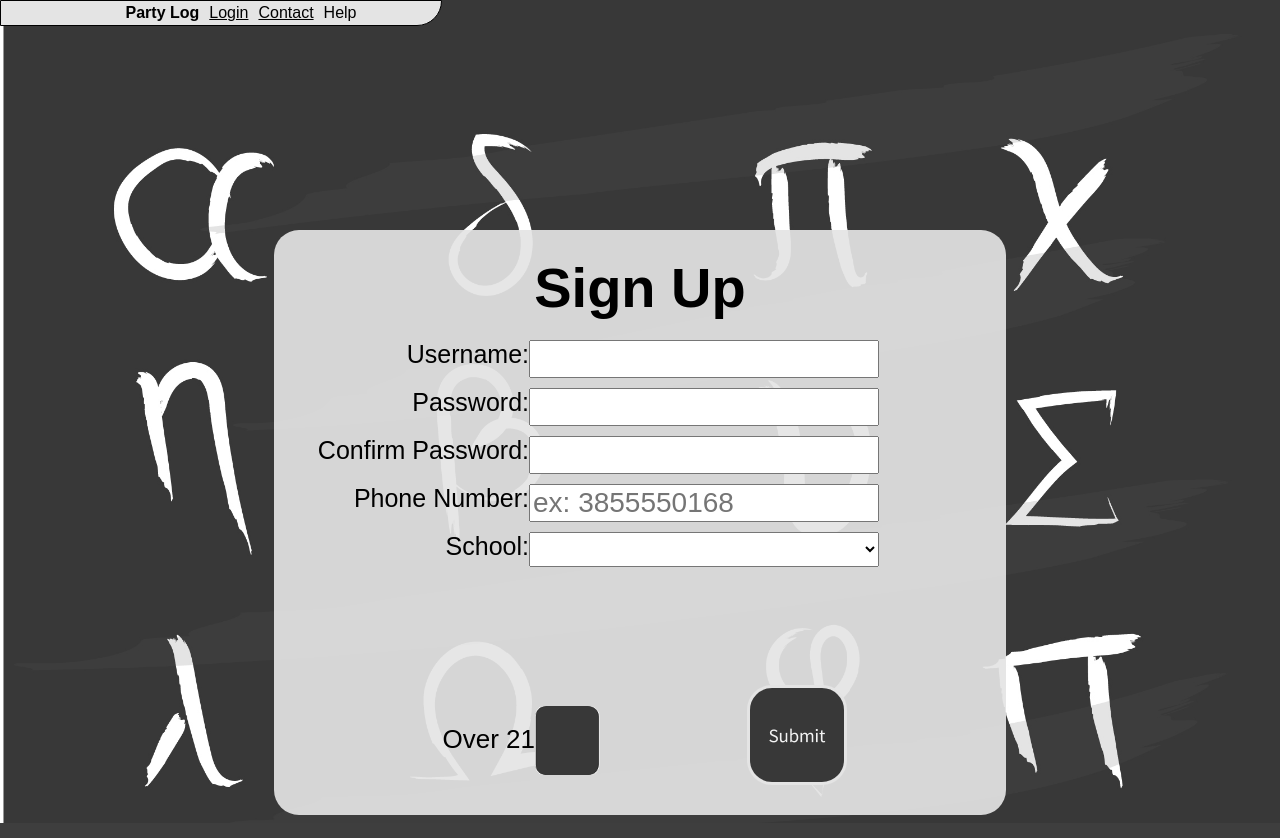
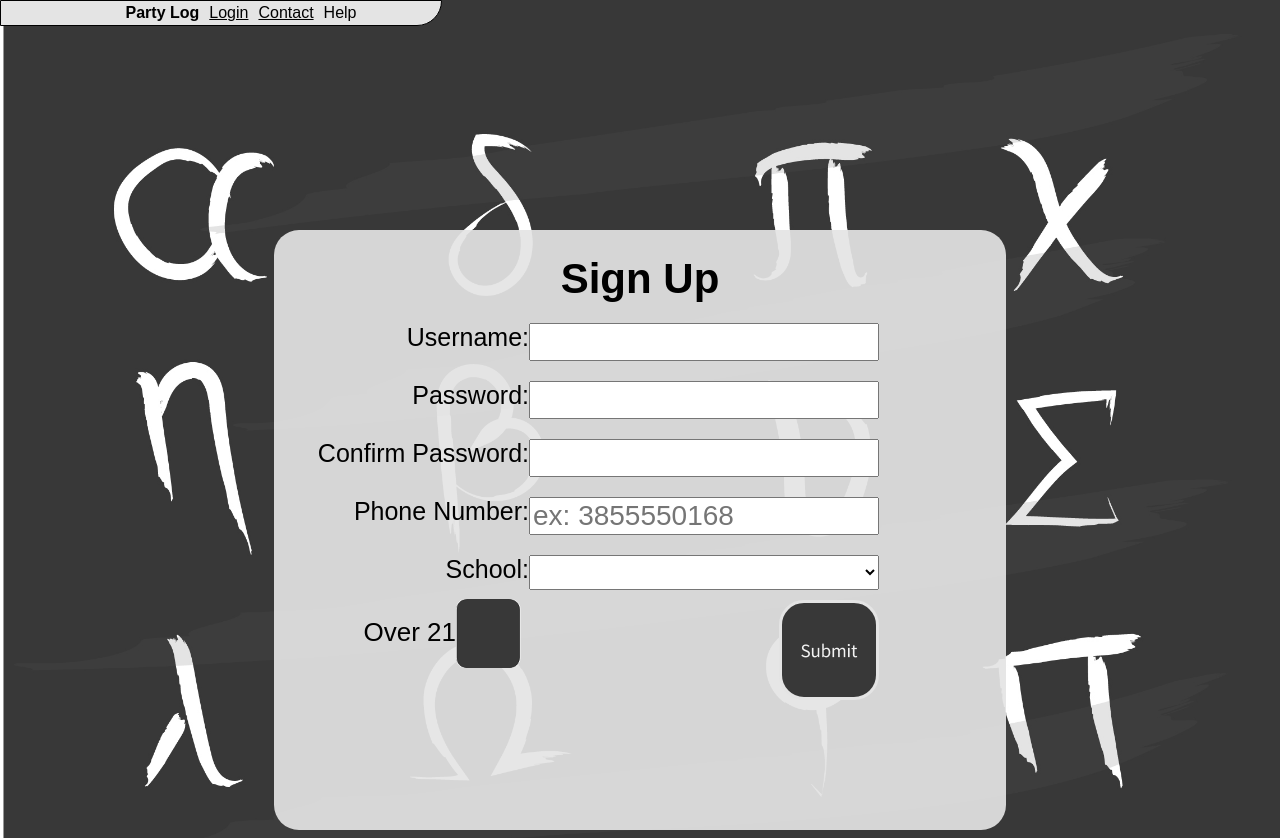
Before and after one commit to carsonhynes/partylog-websys, a PHP site: page /register.php in a window 1280 px wide. Run offline with PHP 8.4, Linux system fonts and the light colour scheme; style sheets or scripts are compiled from the project's sources; some libraries are stand-ins or nearby versions.

Commit message:
fixed the button placement, stopped referencing index.css, buttons move down when the frat field shows

```diff
--- a/register.php
+++ b/register.php
@@ -155,7 +155,6 @@ catch (Exception $e) {
 		<title>Party Log - Register</title>
 		<link rel="shortcut icon" href="resources/media/PL.ico">
 		<link rel="stylesheet" type="text/css" href="resources/css/pikaday.css">
-		<link rel="stylesheet" type="text/css" href="resources/css/index.css">
 		<link rel="stylesheet" type="text/css" href="resources/css/register.css">
 		<link rel="stylesheet" href="//code.jquery.com/ui/1.11.4/themes/smoothness/jquery-ui.css">
 		<link rel="stylesheet" type="text/css" href="resources/css/page.css">
@@ -175,51 +174,51 @@ catch (Exception $e) {
 
 	<form action="register.php" method="post" onsubmit="return validate_register(this);">
 
-		<div id="wrapper">
+		<section id="wrapper">
 			<h1 class="center-text">Sign Up</h1>
 			<?php if (isset($msg)) echo "<p class=\"err-msg\">Error: $msg</p>"; $msg= NULL; ?>
-	    <div class="ui-widget">
+	    <section class="ui-widget">
 	        <label for="name">Username:</label>
 	        <input name="username" id="name" class="skipEnter"/>
-	    </div>
+	    </section>
 
-			<div class="ui-widget">
+			<section class="ui-widget">
 					<label for="password">Password:</label>
 					<input type="password" name="password" id="password" class="skipEnter"/>
-			</div>
+			</section>
 
-			<div class="ui-widget">
+			<section class="ui-widget">
 	        <label for="passwordConfirm">Confirm Password:</label>
 	        <input type="password" name="passwordConfirm" id="passwordConfirm" class="skipEnter"/>
-	    </div>
+	    </section>
 
-		<div class="ui-widget">
+		<section class="ui-widget">
 			<label for="phoneNumber">Phone Number:</label>
 			<input type="text" name="phoneNumber" id="phoneNumber" placeholder="ex: 3855550168" required pattern="^\D?(\d{3})\D?\D?(\d{3})\D?(\d{4})$"/>
-		</div>
+		</section>
 
-		<div class="ui-widget">
+		<section class="ui-widget">
 			<label for="school">School:</label>
 			<select name="school" id="school">
 			</select>
-		</div>
+		</section>
 
-		<div id="fraternityWidget" class="ui-widget">
+		<section id="fraternityWidget" class="ui-widget">
 			<label for="fraternity">Fraternity: </label>
 			<select name="fraternity" id="fraternity">
 			</select>
-		</div>
+		</section>
 
-		<div class="checkbox">
+		<section class="checkbox">
 			<input type = "checkbox" id="over" name="over" />
 			<label for="over">Over 21<span></span></label>
-		</div>
+		</section>
 
-		</div>
-		<div class="submit">
+		<section class="submit">
 
 			<input id="register" type="submit" name="register" value=" " />
-		</div>
+		</section>
+		</section>
 
 
 
--- a/resources/css/register.css
+++ b/resources/css/register.css
@@ -1,5 +1,71 @@
+input[type="checkbox"] {
+    display:none;
+}
+
+input[type="checkbox"] + label span{
+   	display:inline-block;
+    width:69px;
+    height:69px;
+    margin:-1px 4px 0 0;
+    vertical-align:middle;
+    background:url("../media/checkbox.png") left top no-repeat;
+    cursor:pointer;
+}
+
+input[type="checkbox"]:checked + label span {
+    background:url("../media/checkbox.png") -85px top no-repeat;
+}
+
+.date {
+	margin: 25px 0;
+	text-align: center;
+	width: 367px;
+}
+
+.ui-widget {
+	margin-top: 10px;
+}
+
+#fraternityWidget {
+	display: none;
+}
+
+body {
+	position: relative;
+
+	background-image: url("../media/Greek Letters Painted-01.jpg");
+	background-position: center;
+	background-size: cover;
+	z-index: -1;
+}
+
+input {
+    width: 350px;
+    margin-bottom: 10px;
+}
+
+select {
+	width: 350px;
+  margin-bottom: 10px;
+}
+
 form {
-  height: 575px;
+  height: 590px;
+  background: rgba(228,228,228,0.92);
+  border-radius: 25px;
+  padding: 5px;
+  width: 722px;
+  margin: 230px auto 0;
+}
+
+form label{
+	font-family: 'Source Sans Pro', sans-serif;
+	font-size: 26px;
+	display: inline-block;
+  float: left;
+  clear: left;
+  width: 250px;
+  text-align: right;
 }
 
 form h1{
@@ -12,8 +78,7 @@ form h1{
 }
 
 .checkbox label{
-  position: absolute;
-  bottom: 40px;
+  position: relative;
 }
 
 .submit #register{
@@ -35,3 +100,17 @@ form h1{
   font-size: 16px;
   color: red;
 }
+
+form section {
+	font-family: 'Source Sans Pro', sans-serif;
+	font-size: 28px;
+	opacity: 1.0;
+}
+
+#wrapper{
+  position: relative;
+}
+
+#register{
+  margin-left: 250px;
+}
```
Also changed, not shown: login.php (+13 -25 lines), resources/css/login.css (+7 -0 lines).
